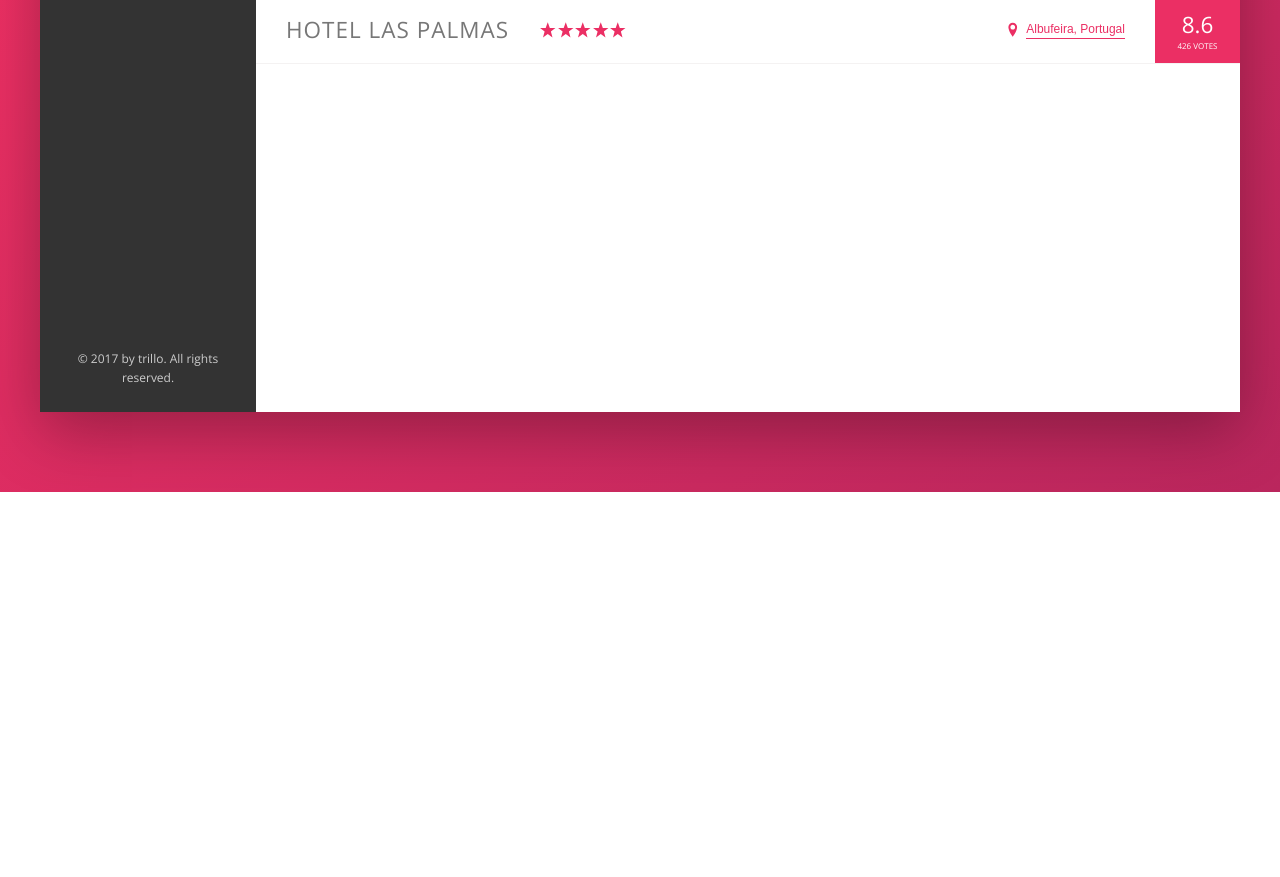
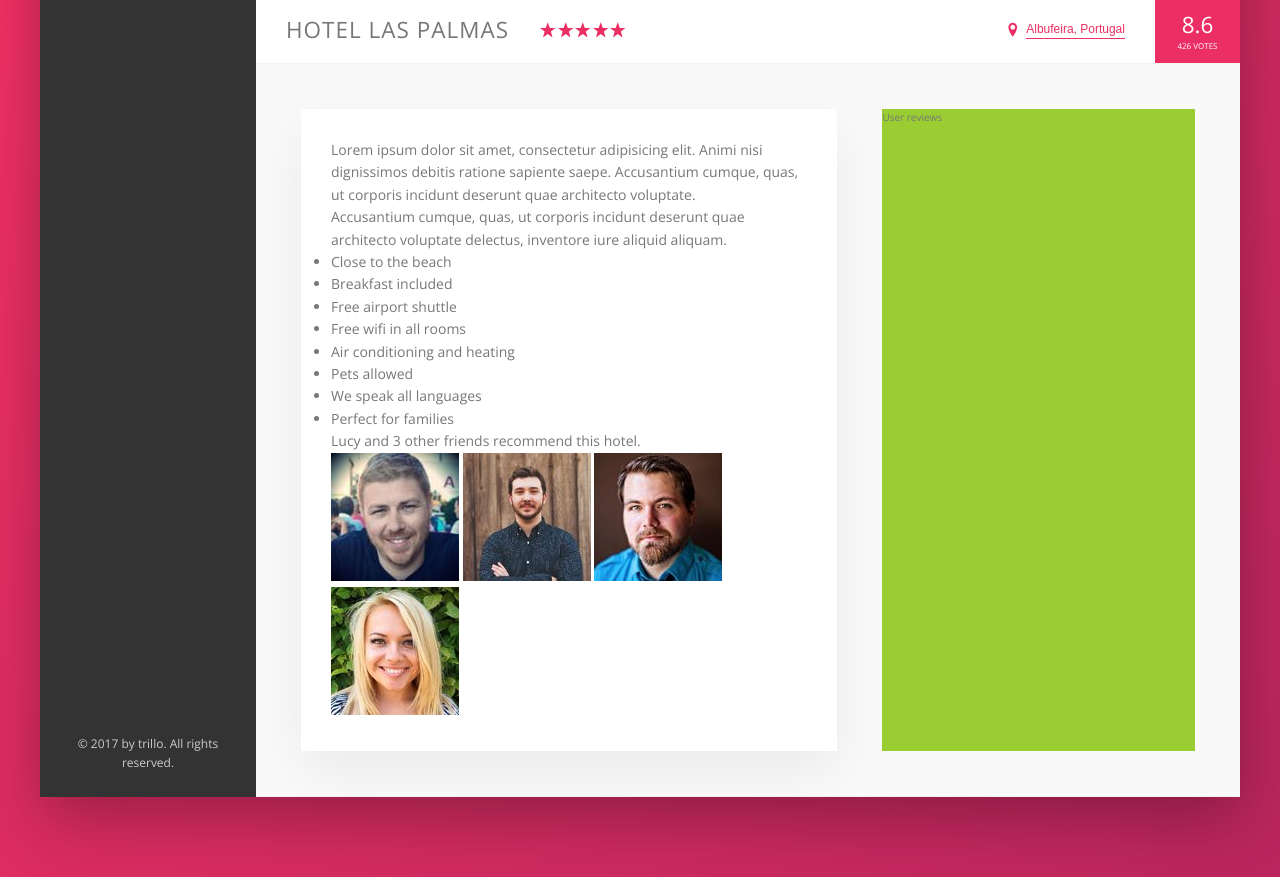
Before and after one commit to andras-szesztai/Trillo, a website: page index.html in a window 1280 px wide. Shown: the part 538-1415 px from the top of the page. Before the commit the page ends 1030 px from the top, so only its background shows below. Drawn offline with nearby package versions, Linux system fonts and the light colour scheme.

Commit message:
added hotel overview section

```diff
--- a/index.html
+++ b/index.html
@@ -139,6 +139,41 @@
 
                     </div>
 
+                    <div class="detail">
+                        <div class="description">
+                            <p class="paragraph">
+                                Lorem ipsum dolor sit amet, consectetur adipisicing elit. Animi nisi dignissimos debitis ratione sapiente saepe. Accusantium cumque, quas, ut corporis incidunt deserunt quae architecto voluptate.
+                            </p>
+                            <p class="paragraph">
+                                Accusantium cumque, quas, ut corporis incidunt deserunt quae architecto voluptate delectus, inventore iure aliquid aliquam.
+                            </p>
+                            <ul class="list">
+                                <li class="list__item">Close to the beach</li>
+                                <li class="list__item">Breakfast included</li>
+                                <li class="list__item">Free airport shuttle</li>
+                                <li class="list__item">Free wifi in all rooms</li>
+                                <li class="list__item">Air conditioning and heating</li>
+                                <li class="list__item">Pets allowed</li>
+                                <li class="list__item">We speak all languages</li>
+                                <li class="list__item">Perfect for families</li>
+                            </ul>
+                            <div class="recommend">
+                                <p class="recommend_count">
+                                    Lucy and 3 other friends recommend this hotel.
+                                </p>
+                                <div class="recommend__friends">
+                                    <img src="img/user-3.jpg" alt="User phot" class="recommend__photo">
+                                    <img src="img/user-4.jpg" alt="User phot" class="recommend__photo">
+                                    <img src="img/user-5.jpg" alt="User phot" class="recommend__photo">
+                                    <img src="img/user-6.jpg" alt="User phot" class="recommend__photo">
+                                </div>
+                            </div>
+                        </div>
+                        <div class="user-reviews">
+                            User reviews
+                        </div>
+                    </div>
+
                 </main>
             </div>
         </div>
--- a/sass/_base.scss
+++ b/sass/_base.scss
@@ -12,7 +12,10 @@ $color-grey-dark-1:  #333;
 $color-grey-dark-2:  #777;
 $color-grey-dark-3:  #999;
 
+$border: 1px solid $color-grey-ligth-2;
+
 $shadow-dark: 0 2rem 6rem rgba(0,0,0,.3);
+$shadow-light: 0 2rem 5rem rgba(0,0,0,.06);
 
 * {
     margin:0;
--- a/sass/_components.scss
+++ b/sass/_components.scss
@@ -206,7 +206,7 @@
     display: flex;
     align-items: center;
 
-    border-bottom: 1px solid $color-grey-ligth-2;
+    border-bottom: $border;
 
     &__heading{
         font-size: 2.25rem;
--- a/sass/_layout.scss
+++ b/sass/_layout.scss
@@ -12,7 +12,7 @@
     font-size: 1.4rem;
     height: 7rem;
     background-color: #fff;
-    border-bottom: 1px solid $color-grey-ligth-2;
+    border-bottom: $border;
 
     display: flex;
     justify-content: space-between;
@@ -21,7 +21,6 @@
 
 .content {
     display: flex;
-
 }
 
 .sidebar {
@@ -35,8 +34,27 @@
 
 .hotel-view {
     background-color: #fff;
-
-    height: 80rem;
-
     flex: 1;
 }
+
+.detail{
+    display: flex;
+    padding: 4.5rem;
+    background-color: $color-grey-ligth-1;
+    border-bottom: $border;
+}
+
+.description {
+    font-size: 1.4rem;
+
+    background-color: #fff;
+    box-shadow: $shadow-light;
+    padding: 3rem;
+    flex: 0 0 60%;
+    margin-right: 4.5rem;
+}
+
+.user-reviews {
+    background-color: yellowgreen;
+    flex: 1;
+}
```
Also changed, not shown: css/style.css.
